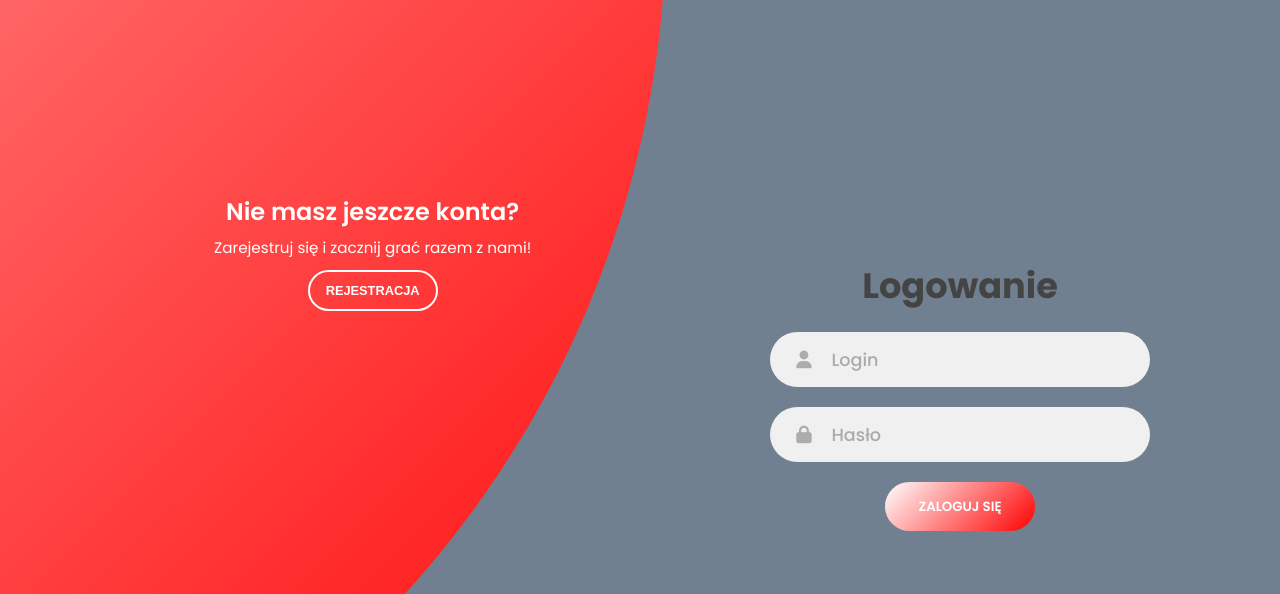
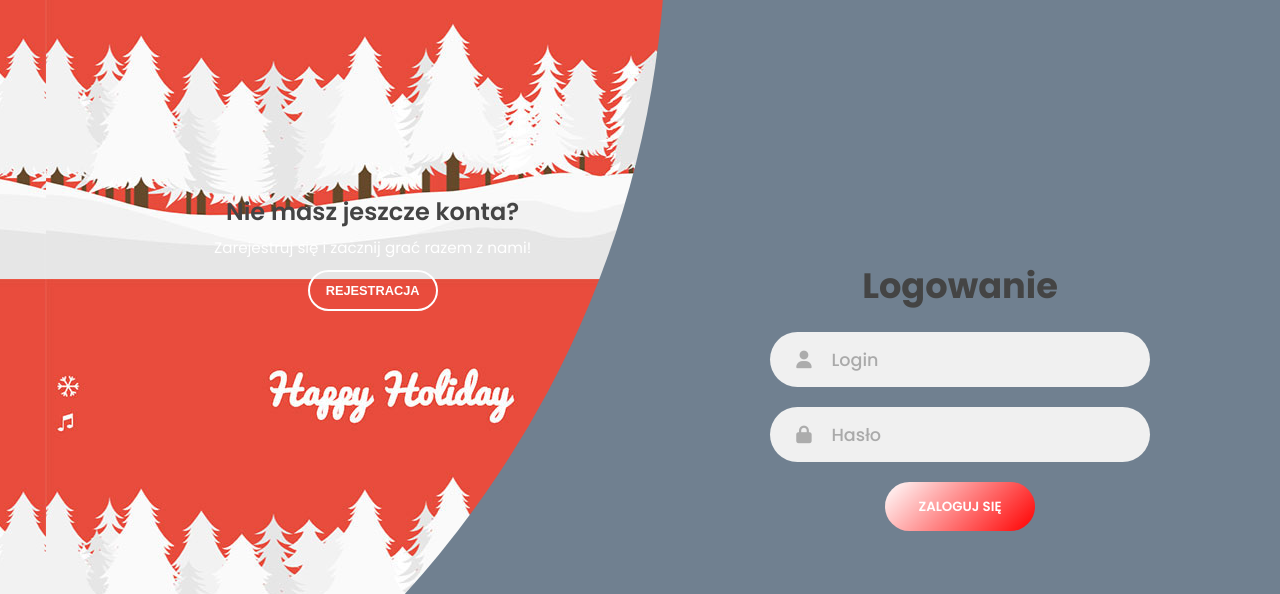
Before and after one commit to programistKruty/site, a website: page index.html in a window 1280 px wide. Shown: the top 594 px of the page. Drawn offline with Linux system fonts and the light colour scheme.

Commit message:
AXXAXAXAAXAX

```diff
--- a/registerStyle.css
+++ b/registerStyle.css
@@ -195,7 +195,7 @@ form.sign-in-form {
   top: -10%;
   right: 48%;
   transform: translateY(-50%);
-  background-image: linear-gradient(-45deg, #ff0000, #ffffff);
+  background-image: url(tree.jpg);
 
   transition: 1.8s ease-in-out;
   border-radius: 50%;
@@ -234,6 +234,7 @@ form.sign-in-form {
 }
 
 .panel h3 {
+  color: #444;
   font-weight: 600;
   line-height: 1;
   font-size: 1.5rem;
```
Also changed, not shown: tree.jpg (added).
